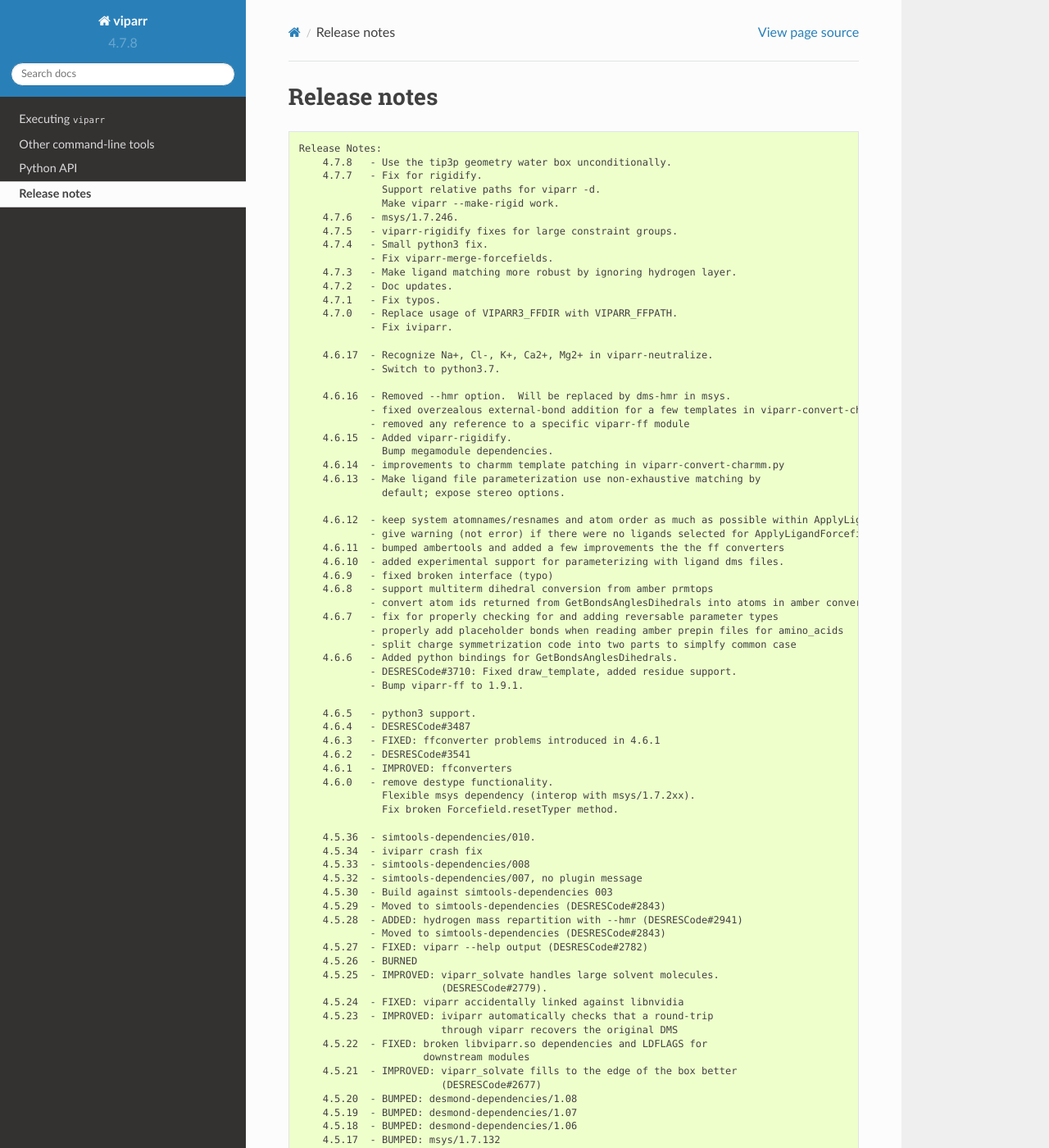
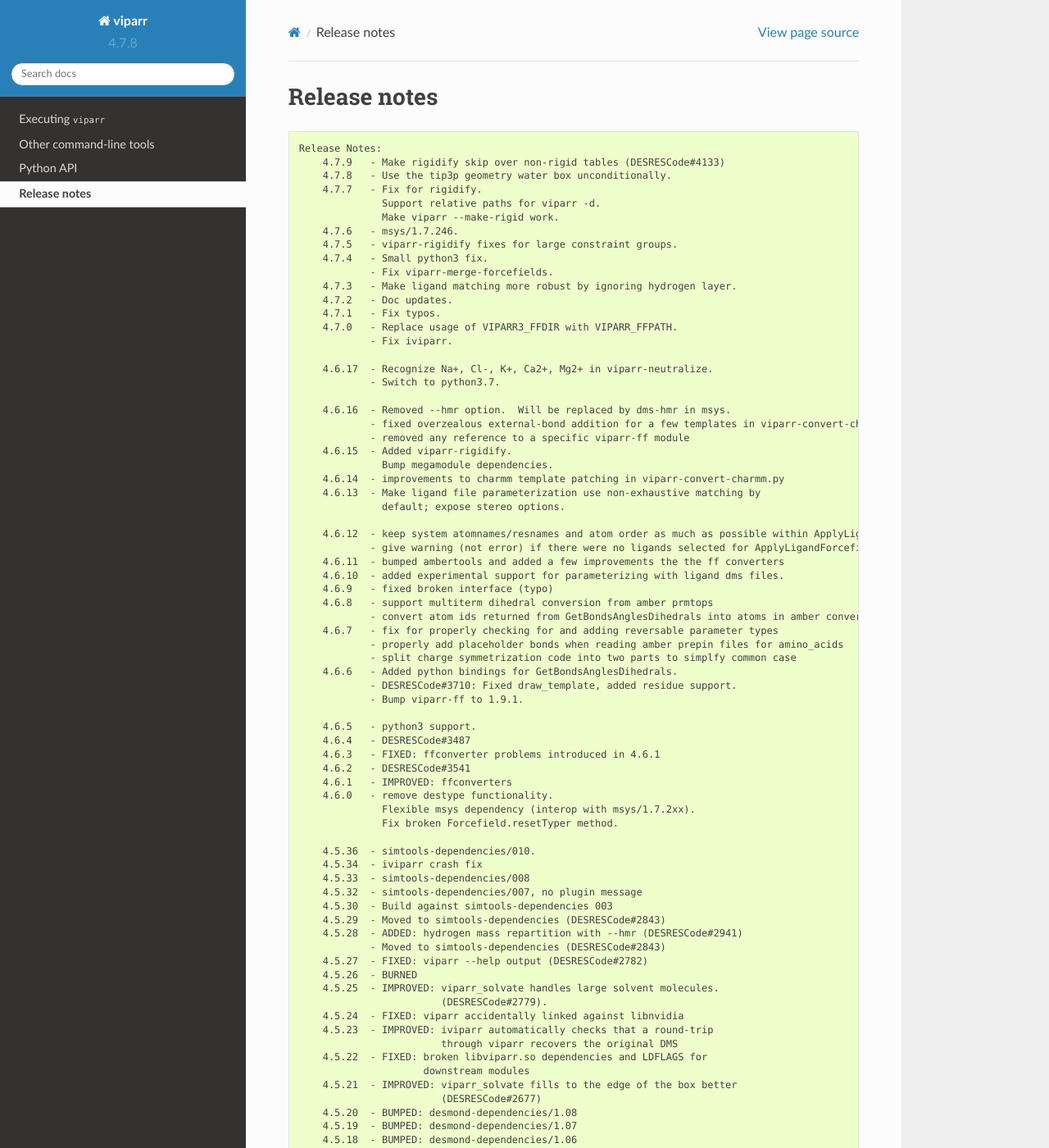
Before and after one commit to DEShawResearch/viparr, a Sphinx documentation site: the page built from doc/source/release_notes.rst, in a window 1280 px wide and 1400 px high. Shown: the whole window at 82% size. Built offline with Sphinx 7.4.7 and the Read the Docs theme 2.0.0, drawn with Linux system fonts in a browser that asks for light colours; the version number is read from the project's files by our own code; some of the changed text lies outside the part shown.

Commit message:
Release notes.

```diff
--- a/doc/source/release_notes.txt
+++ b/doc/source/release_notes.txt
@@ -1,4 +1,5 @@
 Release Notes:
+    4.7.9   - Make rigidify skip over non-rigid tables (DESRESCode#4133)
     4.7.8   - Use the tip3p geometry water box unconditionally.
     4.7.7   - Fix for rigidify.
               Support relative paths for viparr -d.
```
Also changed, not shown: 1 other file.
